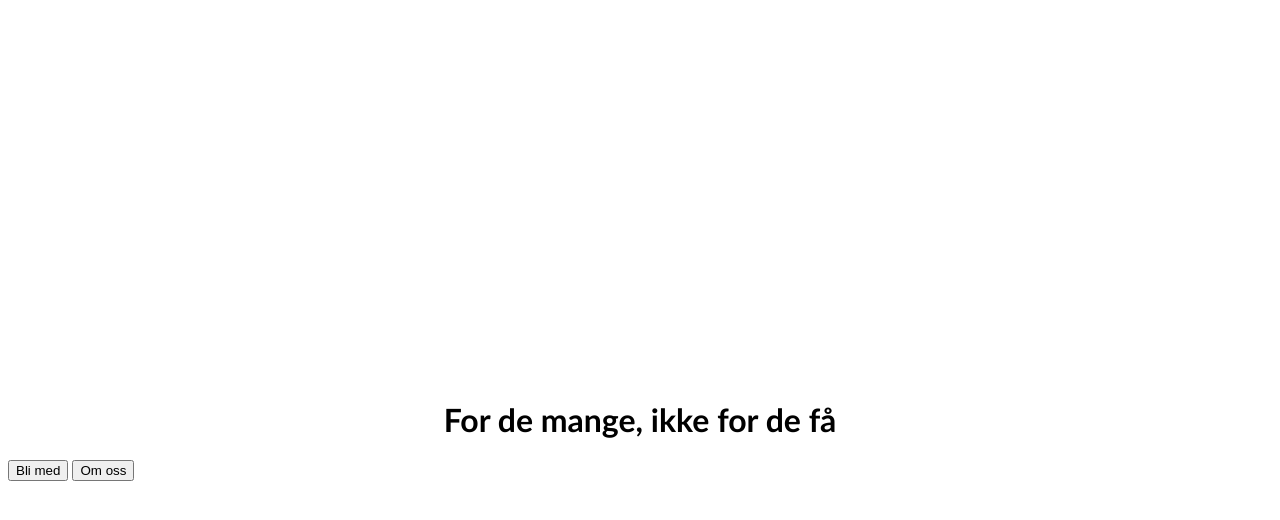
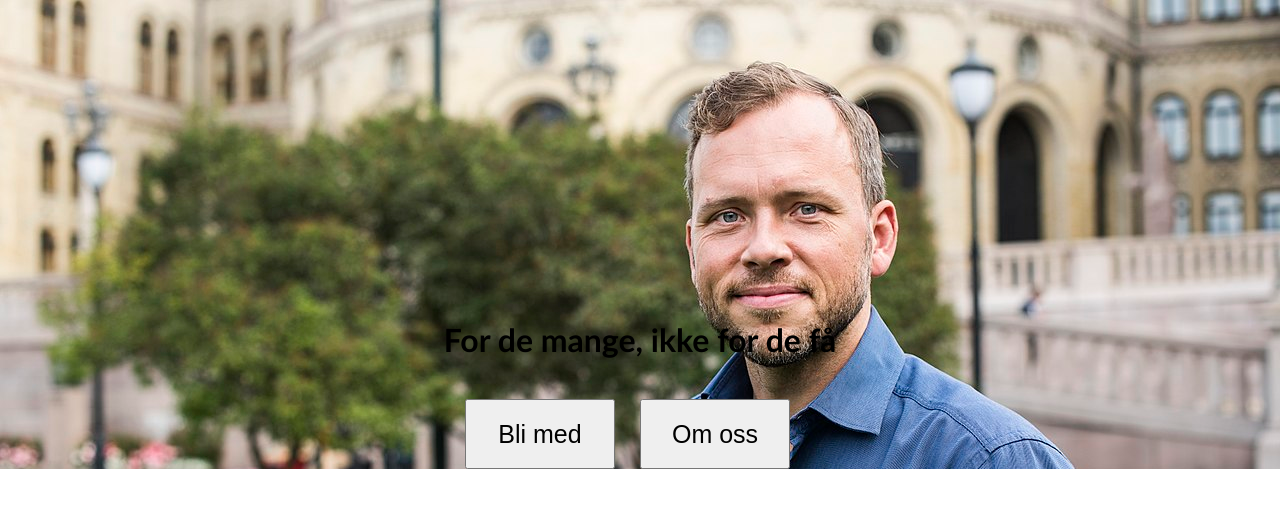
Before and after one commit to jenscsh/partinettside, a plain HTML site: page index.html in a window 1280 px wide. Drawn offline with Linux system fonts and the light colour scheme.

Commit message:
Added background image

```diff
--- a/index.css
+++ b/index.css
@@ -1,8 +1,26 @@
+* {
+    margin: 0;
+}
+main {
+    background-image: url(./images/leder.jpg);
+    display: block;
+    width: 100%;
+    height: 100%;
+}
 h1 {
     text-align-last: center;
-    margin-top: 50vh;
+    padding-top: 40vh;
+    padding-bottom: 40px;
     font-family: 'Gill Sans', 'Gill Sans MT', Calibri, 'Trebuchet MS', sans-serif;
 }
 .buttons {
-    margin: 0 auto;
+    display: grid;
+    grid-template-columns: 1fr 1fr;
+    width: 350px;
+    margin: auto;
 }
+button {
+    width: 150px;
+    height: 70px;
+    font-size: 25px;
+}
```
Also changed, not shown: images/leder.jpg (added).
